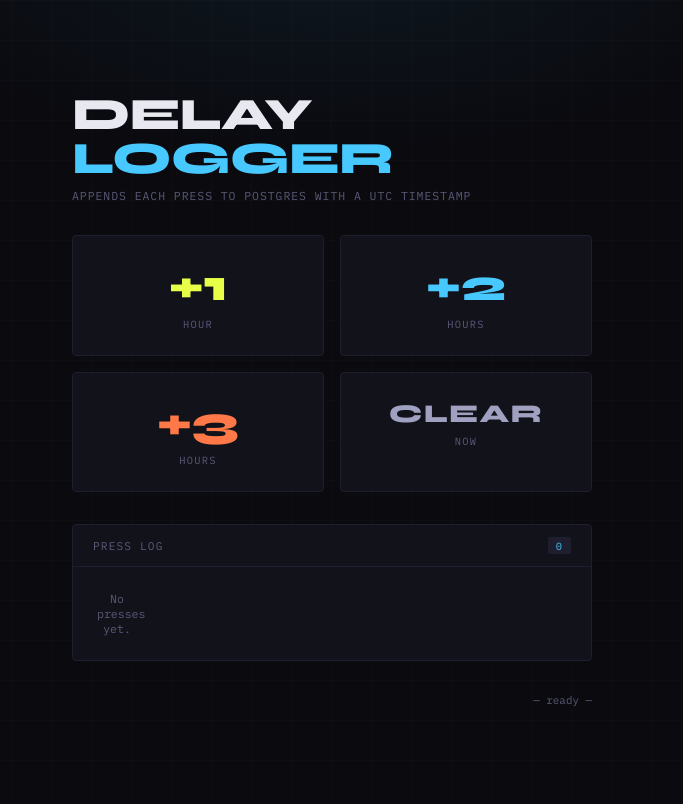
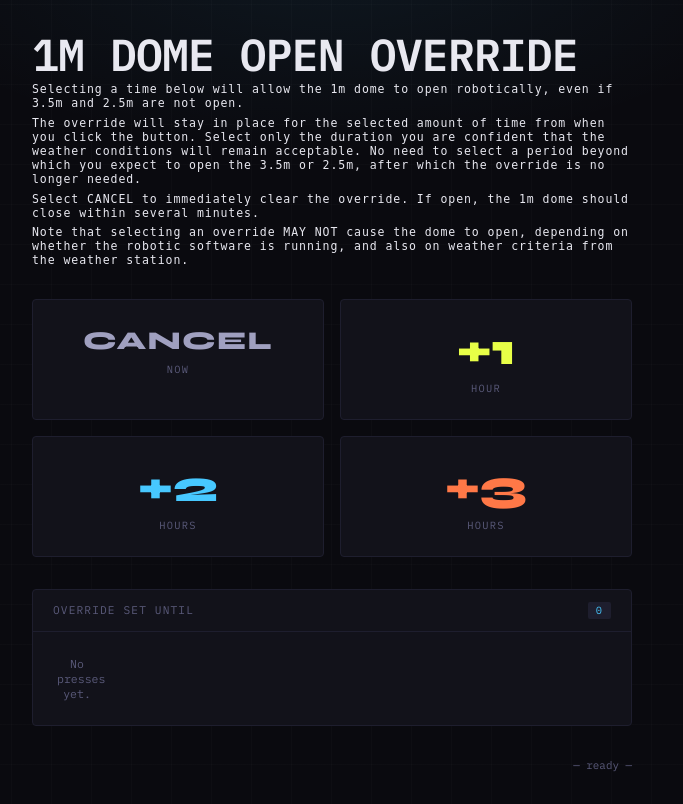
Before and after one commit to holtzmanjon/APOsong, a Flask app: page / in a window 1280 px wide. Shown: the whole page, without its empty margins (308-991 px from the left). Before the commit the page ends 707 px from the top, so only its background shows below. Run offline with Flask 3, Linux system fonts and the light colour scheme; data that the repository does not hold is empty; some libraries are stand-ins or nearby versions.

Commit message:
update override webapp to save history of button presses update weather.py for new database table

```diff
--- a/weather.py
+++ b/weather.py
@@ -30,8 +30,8 @@ def getapo() :
 
 def manual_override() :
     d=database.DBSession(host='song1m.apo.nmsu.edu',database='apo',user='song')
-    out=d.query('public.button_presses')
-    override_time=datetime.fromisoformat(out[0][1])
+    out=d.query(sql='SELECT pressed_at FROM public.button_presses ORDER BY id DESC LIMIT 1')
+    override_time=datetime.fromisoformat(out[0][0])
     now=pytz.timezone('America/Denver').localize(datetime.now())
     if override_time> now :
         return int((override_time-now).total_seconds())
--- a/webapp/app.py
+++ b/webapp/app.py
@@ -6,12 +6,13 @@ app = Flask(__name__, template_folder="templates")
 
 # ─── DATABASE CONFIG ────────────────────────────────────────────
 DB_CONFIG = {
-    "host":     "YOUR_HOST",
+    "host":     "localhost",
     "port":     5432,
-    "dbname":   "YOUR_DATABASE",
-    "user":     "YOUR_USER",
-    "password": "YOUR_PASSWORD",
+    "dbname":   "apo",
+    "user":     "song",
+    "password": "singSONG!",
 }
+
 # ────────────────────────────────────────────────────────────────
 
 def get_conn():
@@ -66,7 +67,7 @@ def history():
                 SELECT id, hours, pressed_at
                 FROM button_presses
                 ORDER BY pressed_at DESC
-                LIMIT 50;
+                LIMIT 10;
             """)
             rows = cur.fetchall()
     return jsonify([
@@ -77,4 +78,4 @@ def history():
 
 if __name__ == "__main__":
     init_db()
-    app.run(host="0.0.0.0", debug=True, port=5000)
+    app.run(host="0.0.0.0", debug=True, port=9000)
--- a/webapp/templates/index.html
+++ b/webapp/templates/index.html
@@ -3,7 +3,7 @@
 <head>
   <meta charset="UTF-8" />
   <meta name="viewport" content="width=device-width, initial-scale=1.0"/>
-  <title>Delay Logger</title>
+  <title>1m dome open override</title>
   <link rel="preconnect" href="https://fonts.googleapis.com">
   <link href="https://fonts.googleapis.com/css2?family=IBM+Plex+Mono:wght@400;600&family=Syne:wght@700;800&display=swap" rel="stylesheet">
   <style>
@@ -37,7 +37,7 @@
 
     .container {
       width: 100%;
-      max-width: 520px;
+      max-width: 600px;
       display: flex;
       flex-direction: column;
       gap: 2rem;
@@ -52,13 +52,24 @@
       color: var(--text);
     }
     header h1 span { color: var(--c2); }
+    header h2 {
+      font-size: clamp(1.8rem, 5vw, 2.8rem);
+      font-weight: 800;
+      letter-spacing: -0.02em;
+      line-height: 1;
+      color: var(--text);
+      text-transform: uppercase;
+    }
+    header h2 span { color: var(--c2); }
     header p {
+      font-family: 'IBM Plex Sans', monospace;
       margin-top: 0.35rem;
       font-size: 0.72rem;
-      color: var(--muted);
+      /*color: var(--muted); */
       letter-spacing: 0.08em;
-      text-transform: uppercase;
+      /*text-transform: uppercase;*/
     }
+
 
     .btn-grid {
       display: grid;
@@ -192,11 +203,19 @@
 <body>
 <div class="container">
   <header>
-    <h1>DELAY <span>LOGGER</span></h1>
-    <p>Appends each press to Postgres with a UTC timestamp</p>
+    <h2>1m Dome open override </h2>
+    <p>Selecting a time below will allow the 1m dome to open robotically, even if 3.5m and 2.5m are not open.
+    <p>The override will stay in place for the selected amount of time from when you click the button. Select only the duration you are confident that the weather conditions will remain acceptable. No need to select a period beyond which you expect to open the 3.5m or 2.5m, after which the override is no longer needed.
+    <p>Select CANCEL to immediately clear the override. If open, the 1m dome should close within several minutes.
+    <p>Note that selecting an override MAY NOT cause the dome to open, depending on whether the robotic software is running, and also on weather criteria from the weather station.
+    </p>
   </header>
 
   <div class="btn-grid">
+    <button class="delay-btn" data-h="0" onclick="pressButton(0)">
+      <span class="hours">CANCEL</span>
+      <span class="label">now</span>
+    </button>
     <button class="delay-btn" data-h="1" onclick="pressButton(1)">
       <span class="hours">+1</span>
       <span class="label">hour</span>
@@ -209,15 +228,11 @@
       <span class="hours">+3</span>
       <span class="label">hours</span>
     </button>
-    <button class="delay-btn" data-h="0" onclick="pressButton(0)">
-      <span class="hours">CLEAR</span>
-      <span class="label">now</span>
-    </button>
   </div>
 
   <div class="history-panel">
     <div class="history-header">
-      <span>Press Log</span>
+      <span>Override set until</span>
       <span id="count-badge">0</span>
     </div>
     <ul id="log-list">
```
